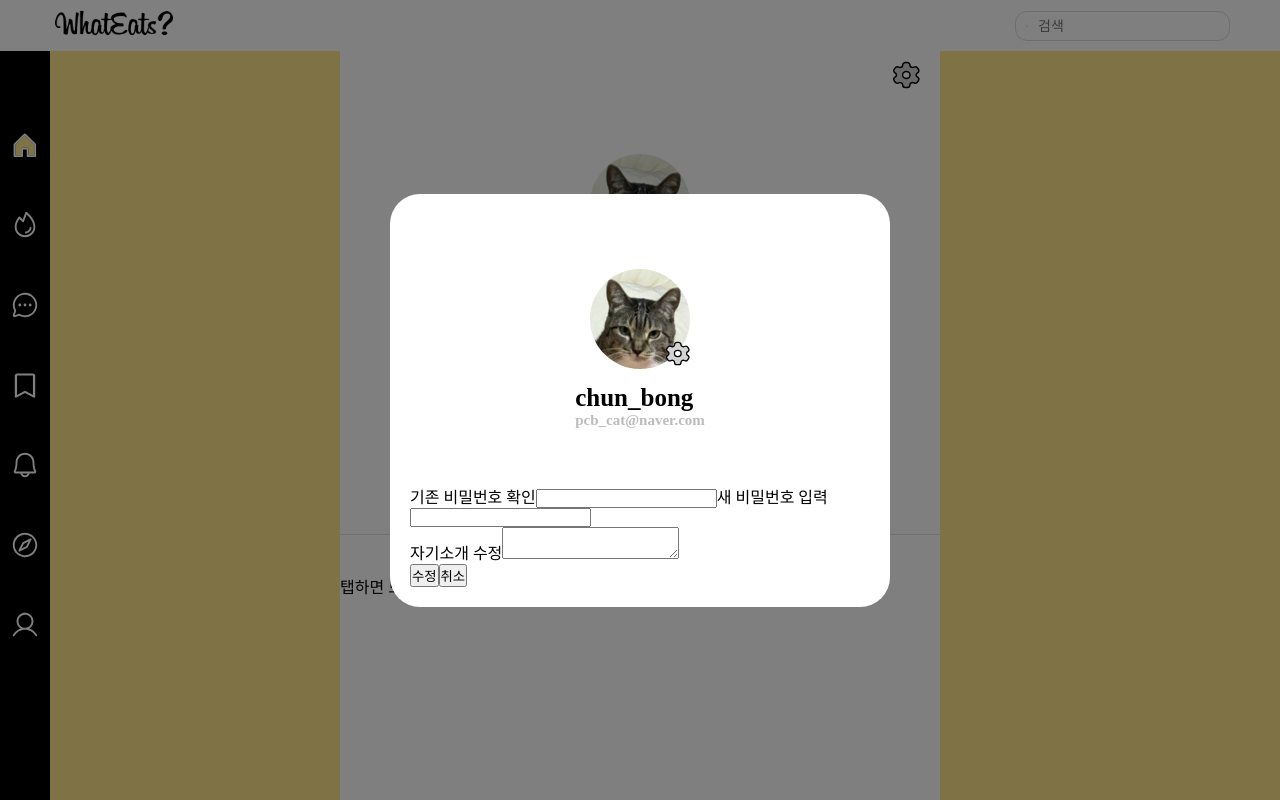
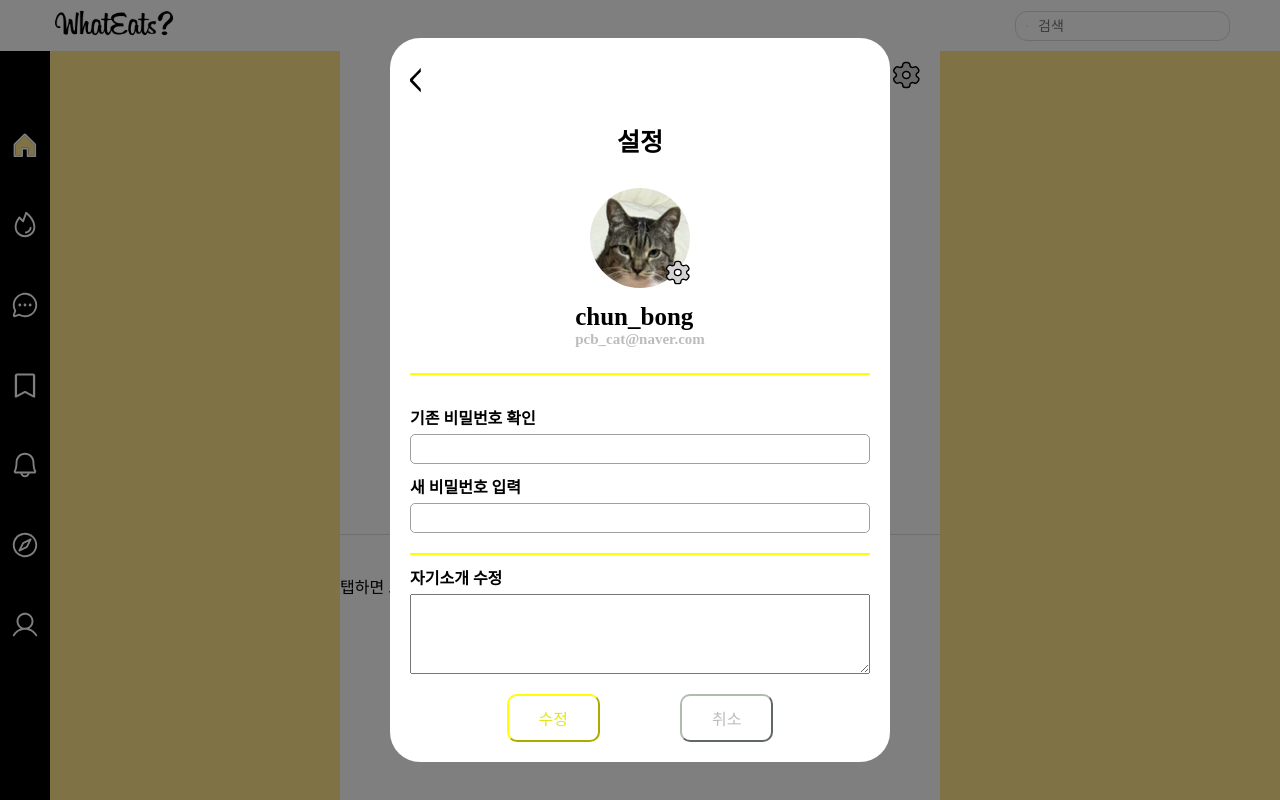
Before and after one commit to prgrms-fe-devcourse/NFE1_2_Youngstar, a React (Vite) app: page /mypage in a window 1280 px wide. Both pictures are taken after a click on the picture 906 px from the left and 75 px from the top of the page. Built offline with nearby package versions, Linux system fonts and the light colour scheme.

Commit message:
feat:메인페이지 모달창작업

```diff
--- a/package.json
+++ b/package.json
@@ -30,7 +30,7 @@
     "eslint-plugin-react-refresh": "^0.4.9",
     "globals": "^15.9.0",
     "prettier": "^3.3.3",
-    "sass-embedded": "^1.79.3",
+    "sass-embedded": "^1.79.4",
     "typescript": "^5.5.3",
     "typescript-eslint": "^8.0.1",
     "vite": "^5.4.1"
--- a/src/pages/SettingModal.tsx
+++ b/src/pages/SettingModal.tsx
@@ -1,13 +1,26 @@
 import "../styles/scss/Setting.scss";
 import profileImage from "../assets/chun_bong.png";
 import settingIcon from "../assets/Setting.svg";
+import backImg from "../assets/_.png"
 
 const SettingModal = ({ onClose }: { onClose: () => void }) => {
   return (
+
     <div className="settingContainer">
+
+
       <div className="setting-content">
+        {/* 뒤로가기 이미지 */}
+      <button className="baack-image" onClick={onClose}>
+          <img src={backImg}alt="back-image"></img>
+         </button>
         {/* 프로필(사진, 아이디, 비밀번호) */}
         <div className="profile-section">
+
+         <p className="title">설정</p>
+
+
+
           <div className="image-container">
             <img
               className="setting-image"
@@ -24,7 +37,10 @@ const SettingModal = ({ onClose }: { onClose: () => void }) => {
             <p className="setting-user-id">chun_bong</p>
             <p className="setting-user-email">pcb_cat@naver.com</p>
           </div>
+
         </div>
+        <hr className="top"/>
+
 
         {/* 비밀번호 */}
         <div className="password-section">
@@ -36,9 +52,11 @@ const SettingModal = ({ onClose }: { onClose: () => void }) => {
         </div>
 
         {/* 자기소개 */}
+        <hr className=" bottom"/>
+
         <div className="intro-section">
           <label htmlFor="intro">자기소개 수정</label>
-          <textarea id="intro-textarea" />
+          <textarea id="intro-textarea" maxLength={50} />
         </div>
 
         {/* 임시로 추가한 수정 취소 버튼들 */}
--- a/src/styles/css/Setting.css
+++ b/src/styles/css/Setting.css
@@ -7,9 +7,11 @@
   background-color: rgba(0, 0, 0, 0.5);
   z-index: 1000;
   display: flex;
+  /* display: block; */
   justify-content: center;
   align-items: center;
 }
+
 .settingContainer .setting-content {
   position: relative;
   width: 500px;
@@ -18,11 +20,13 @@
   background-color: white;
   z-index: 1001;
 }
+
 .settingContainer .setting-content .profile-section {
   display: flex;
   flex-direction: column;
   align-items: center;
 }
+
 .settingContainer .setting-content .profile-section .image-container {
   position: relative;
   width: 100px;
--- a/src/styles/scss/Setting.scss
+++ b/src/styles/scss/Setting.scss
@@ -28,6 +28,19 @@ $z-index-modal: 1001; //modal이 위에 뜨게 z-index 지정
         border-radius: $modal-border-radius;
         background-color: white;
         z-index: $z-index-modal;
+        // 뒤로가기 버튼
+        .baack-image{
+            background-color: white;
+            border: none;
+            margin-top: 10px;
+        }
+        .top{
+            position: relative;
+            bottom: 30px;
+            font-weight: bold;
+            font-size: 25px;
+         border: solid yellow 1px
+        }
 
         // 사용자 프로필 관련 부분
         .profile-section {
@@ -35,6 +48,14 @@ $z-index-modal: 1001; //modal이 위에 뜨게 z-index 지정
             flex-direction: column;
             align-items: center;
 
+
+            .title{
+                position: relative;
+                bottom: 30px;
+                font-weight: bold;
+                font-size: 25px;
+
+            }
             // 프로필 + 버튼 부분 (이미지)
             .image-container {
                 position: relative;
@@ -81,6 +102,75 @@ $z-index-modal: 1001; //modal이 위에 뜨게 z-index 지정
                     color: #bcbcbc;
                 }
             }
+
         }
+        // 사용자 정보 (비밀번호입력창)
+            .password-section{
+                display: flex;
+                flex-direction: column;
+                margin-bottom: 20px;
+
+                label{
+                    margin-bottom:5px;
+                    font-weight:bold;
+                }
+                input{
+                    margin-bottom:10px ;
+                    border-radius:5px ;
+                    border:1px solid  #a0a0a0;
+                    height: 30px;
+                }
+            }
+            // {노란색 줄}
+            .bottom{
+                position: relative;
+                bottom: 10px;
+                font-weight: bold;
+                font-size: 25px;
+             border: solid yellow 1px
+            }
+            // 사용자 정보(자기소개)
+                .intro-section{
+                    display: flex;
+                    flex-direction: column;
+                    margin-bottom:20px ;
+
+                    label{
+                        margin-bottom:5px;
+                        font-weight:bold;
+                    }
+                    textarea{
+                        text-align: center;
+                        padding: 30px 10px;
+                        width: 100%;
+                        height: 80px;
+                    }
+                }
+                // 수정 취소 버튼
+                    .settingbutton-section{
+                     display: flex;
+                     justify-content: center;
+                     gap:80px;
+
+                    .fix-button{
+                        padding: 10px 30px;
+                        border-radius: 10px;
+                        font-size: 16px;
+                        color: rgb(229, 229, 27);
+                        background-color: white;
+                        border-color: yellow;
+                     }
+                    .cancel-button{
+                        padding: 10px 30px;
+                        border-radius: 10px;
+                        font-size: 16px;
+                        color: rgb(188, 188, 188);
+                        background-color: white;
+                        border-color: rgb(175, 188, 175);
+                    }
+
+                    }
+
+
     }
 }
```
Also changed, not shown: src/assets/_.png (added), 1 other file (tests, documents, lock files or other folders).
